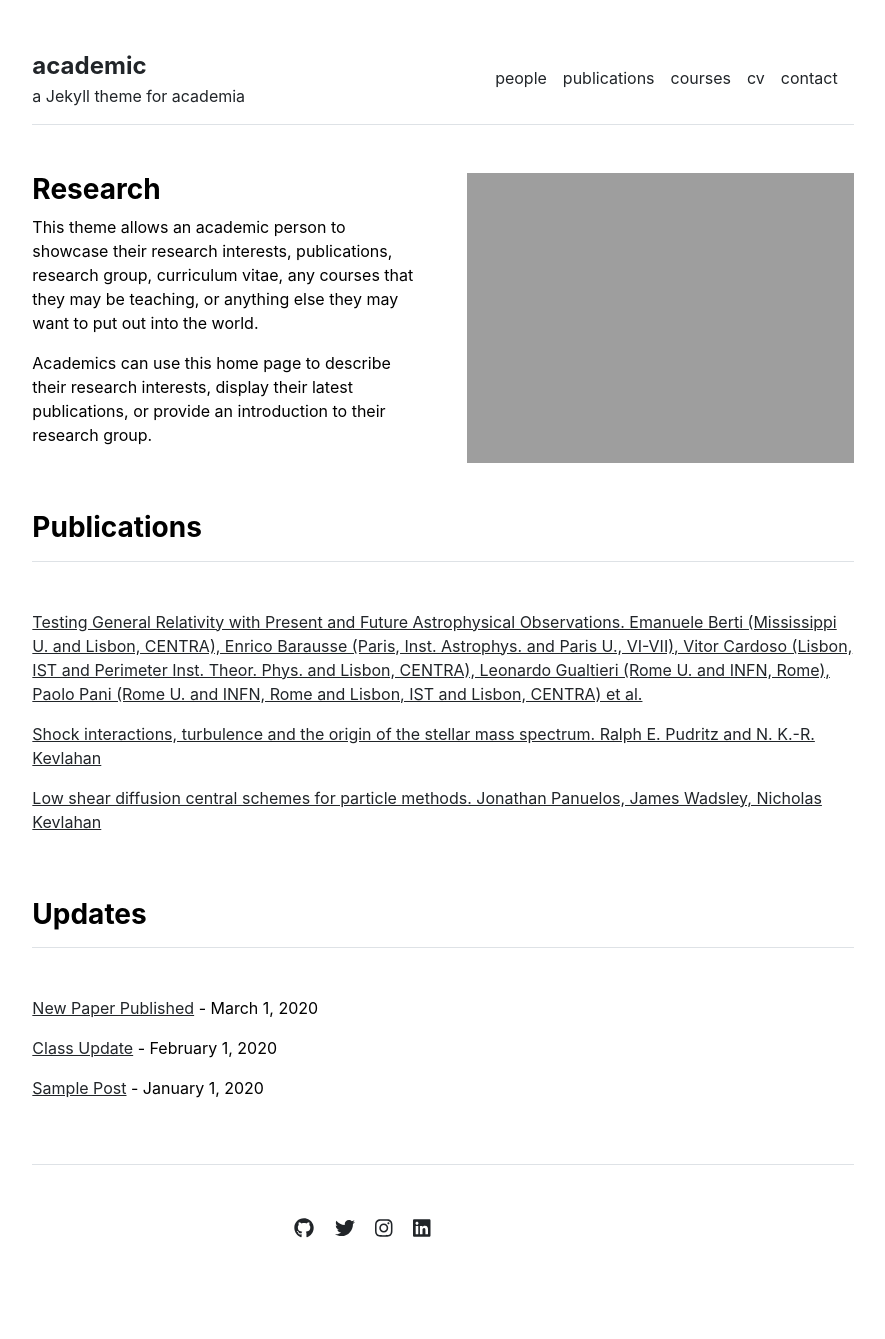
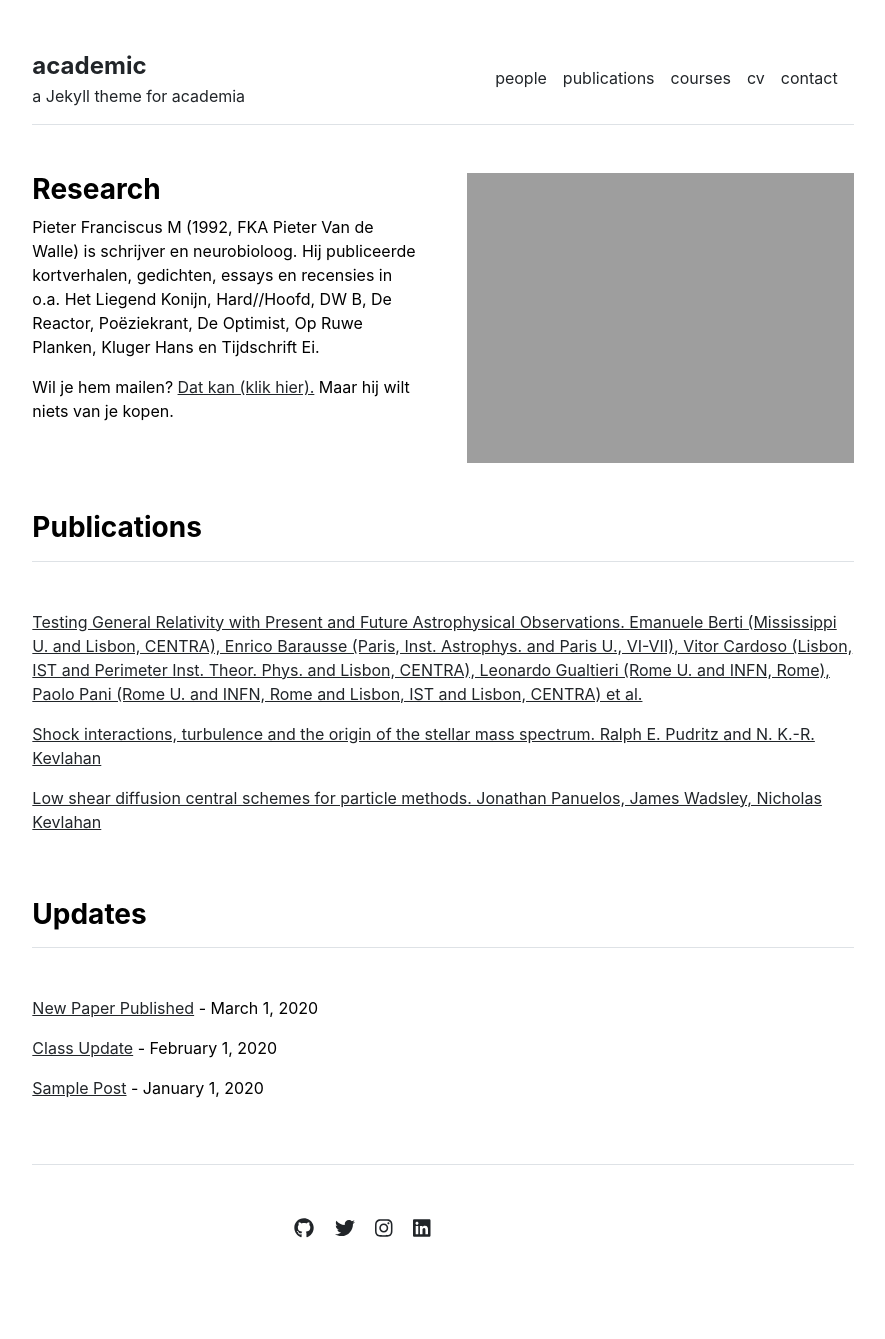
Before and after one commit to stackbit-projects/terrific-lime-f9a92, a Jekyll site: the page built from index.md, in a window 1280 px wide. Shown: the whole page, without its empty margins (197-1082 px from the left). Built offline with Jekyll 4.4.1, drawn with Linux system fonts in a browser that asks for light colours.

Commit message:
index.md: updated markdown_content

```diff
--- a/index.md
+++ b/index.md
@@ -1,8 +1,8 @@
 ---
 layout: home
-title: "Home"
+title: Home
 ---
+Pieter Franciscus M (1992, FKA Pieter Van de Walle) is schrijver en neurobioloog. Hij publiceerde kortverhalen, gedichten, essays en recensies in o.a. Het Liegend Konijn, Hard//Hoofd, DW B, De Reactor, Poëziekrant, De Optimist, Op Ruwe Planken, Kluger Hans en Tijdschrift Ei.
 
-This theme allows an academic person to showcase their research interests, publications, research group, curriculum vitae, any courses that they may be teaching, or anything else they may want to put out into the world.
 
-Academics can use this home page to describe their research interests, display their latest publications, or provide an introduction to their research group.
+Wil je hem mailen? [Dat kan (klik hier).](mailto:%20Pieter.Franciscus.M@gmail.com) Maar hij wilt niets van je kopen.
```
